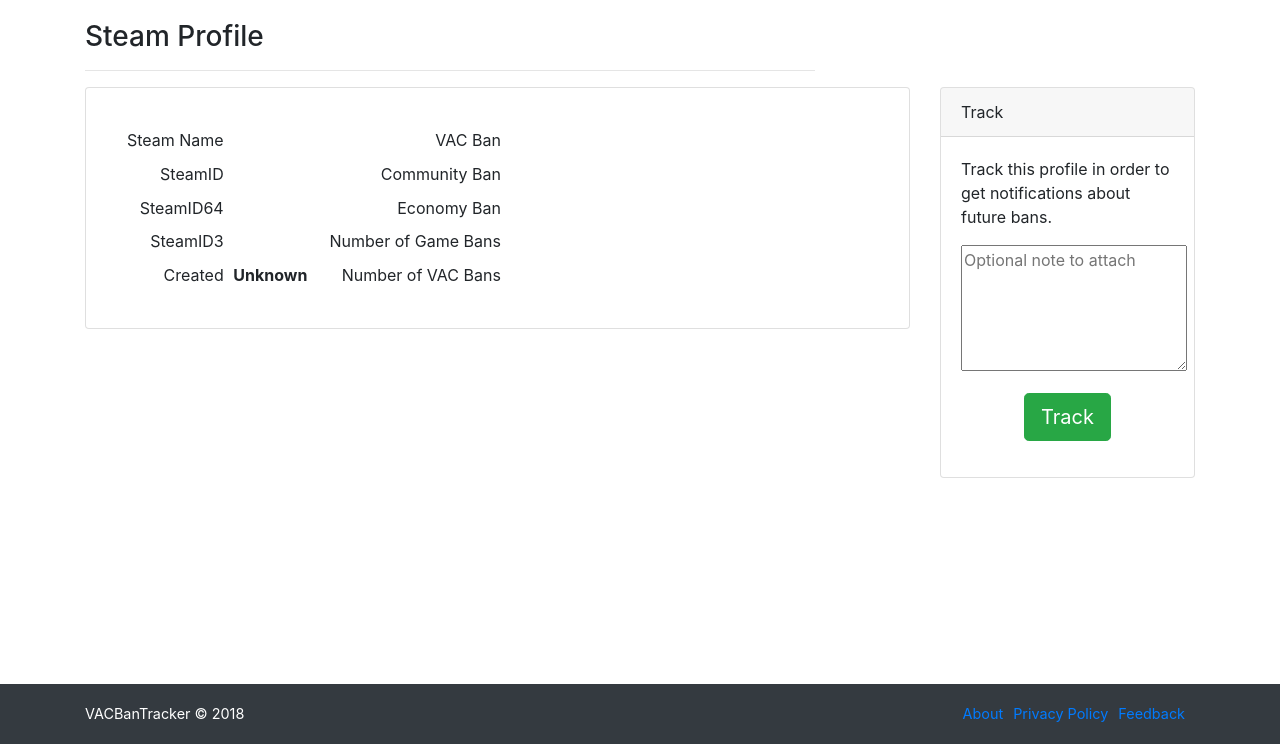
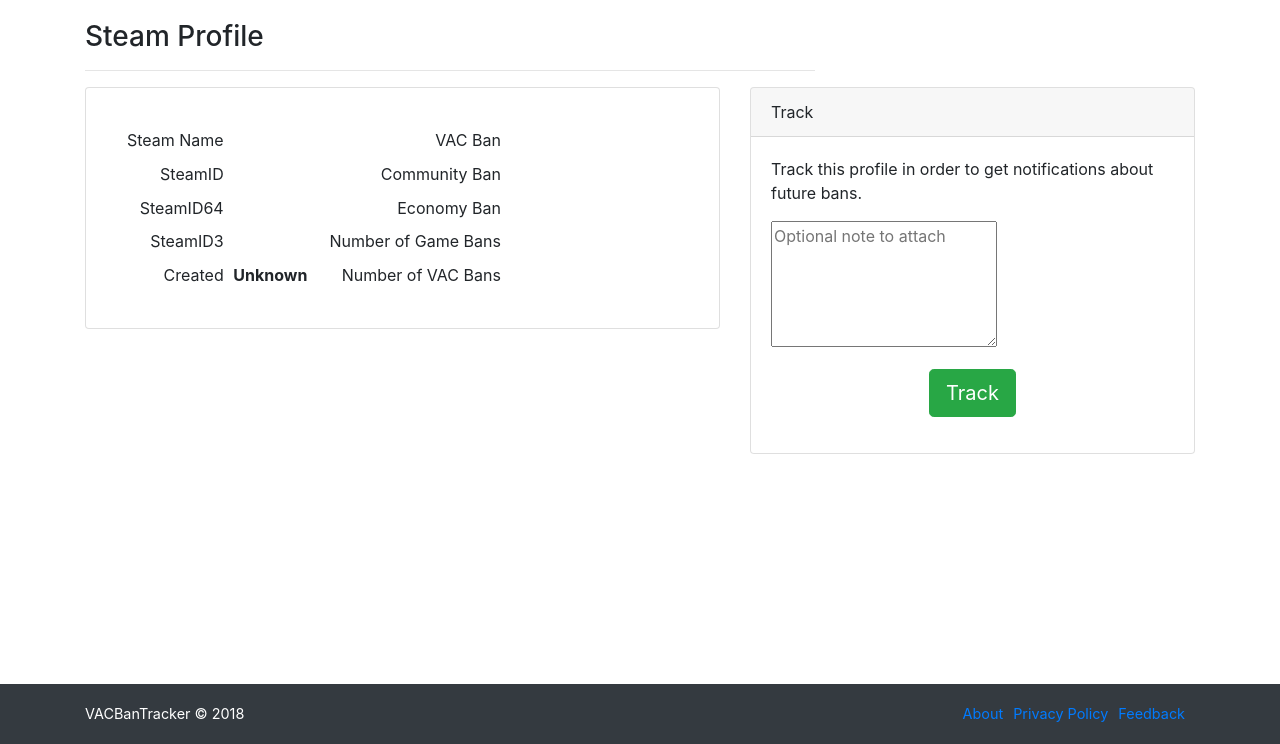
Before and after one commit to Saturn/vacbantracker, a Flask app: page /id/1 in a window 1280 px wide. Shown: the part 56-800 px from the top of the page. Run offline with Flask 2, Linux system fonts and the light colour scheme; the visitor is signed in with stand-in values (Sample User, id 1); data comes from the database, SQL or seed files in the repository; data that the repository does not hold is empty; style sheets or scripts are compiled from the project's sources.

Commit message:
Fix profile grid layout

```diff
--- a/app/templates/profile.j2
+++ b/app/templates/profile.j2
@@ -24,7 +24,7 @@ Unknown
 </div>
 
 <div class="row">
-  <div class="col-lg-9 pb-4">
+  <div class="col-lg-7 pb-4">
 
     <div class="card">
       <div class="card-body">
@@ -105,7 +105,7 @@ Unknown
   </div>
 
   {% if not tracking %}
-  <div class="col-lg-3">
+  <div class="col-lg-5">
     <div class="card">
       <div class="card-header">
         Track
@@ -126,13 +126,12 @@ Unknown
   {% endif %}
 
 
-</div>
 
   {% if tracking %}
     {% include 'snippets/profile_tracking_info.j2' %}
   {% endif %}
 
-
 </div>
 
+
 {% endblock content %}
--- a/app/templates/snippets/profile_tracking_info.j2
+++ b/app/templates/snippets/profile_tracking_info.j2
@@ -15,7 +15,6 @@ Their ban status has not changed.
 {% endset %}
 
 
-<div class="row">
 <div class="col-lg-5">
   <div class="card">
     <div class="card-header">
@@ -28,4 +27,3 @@ Their ban status has not changed.
     </div>
   </div>
 </div>
-</div>
```
Lines whose indentation alone changed are shown as unchanged.
